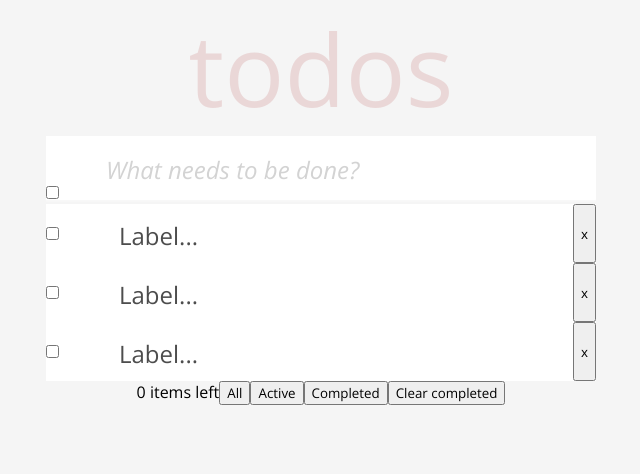
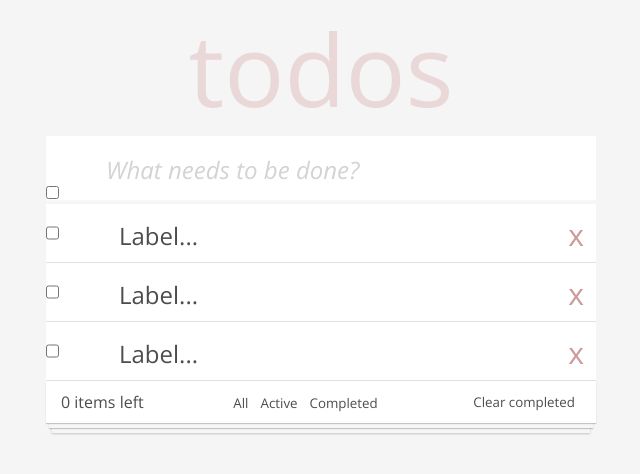
Before and after one commit to MariuszWalusiak/react-todos-app, a React (Create React App) app in the folder todo/: page / in a window 1280 px wide. Shown: the top 474 px of the page, without its empty margins (319-959 px from the left). Built offline with nearby package versions, Linux system fonts and the light colour scheme.

Commit message:
styles in progress II

```diff
--- a/todo/src/compontents/Filter.js
+++ b/todo/src/compontents/Filter.js
@@ -1,12 +1,17 @@
 import React from "react"
+import styles from './styles/Filter.module.css'
+
+
 
 export const Filter = () => {
     return (
-        <div>
+        <div className={styles.filter}>
             <span>0 items left</span>
-            <button>All</button>
-            <button>Active</button>
-            <button>Completed</button>
+            <div>
+                <button >All</button>
+                <button>Active</button>
+                <button>Completed</button>
+            </div>
             <button>Clear completed</button>
         </div>
     )
--- /dev/null
+++ b/todo/src/compontents/styles/Filter.module.css
@@ -0,0 +1,19 @@
+.filter {
+  width: 550px;
+  display: flex;
+  justify-content: space-between;
+  padding: 10px 15px;
+  box-shadow: 0 1px 1px rgb(0 0 0 / 20%), 0 8px 0 -3px #f6f6f6, 0 9px 1px -3px rgb(0 0 0 / 20%), 0 16px 0 -6px #f6f6f6, 0 17px 2px -6px rgb(0 0 0 / 20%);;
+  background-color: #fff;
+  color:#4d4d4d;
+}
+
+.filter button {
+    border: none;
+    background-color: #fff;
+    color: inherit
+}
+.filterActive button {
+    background-color: red;
+    border: 1px solid #777777
+}
--- a/todo/src/compontents/styles/Tasks.module.css
+++ b/todo/src/compontents/styles/Tasks.module.css
@@ -1,19 +1,28 @@
-.li{
-    width: 550px;
-    height:  59px;
-    background-color: white;
-    list-style-type:none;
-    display:flex;
-    justify-content: flex-start;
-  }
+.li {
+  width: 550px;
+  height: 59px;
+  background-color: white;
+  list-style-type: none;
+  display: flex;
+  justify-content: flex-start;
+  border-bottom: 1px solid rgba(128, 128, 128, 0.24);
+}
 
 .button {
-justify-self:flex-end;
+  width: 40px;
+  height: 40px;
+  justify-self: flex-end;
+  border: 0px;
+  background-color: white;
+  color: #cc9a9a;
+  font-size: 30px;
+  padding: 10px;
+  margin-bottom: 20px;
 }
 
 .label {
-    flex:1;
-    font-size:24px ;
-    padding: 15px 15px  15px 60px;
-    color: #4d4d4d;;
+  flex: 1;
+  font-size: 24px;
+  padding: 15px 15px 15px 60px;
+  color: #4d4d4d;
 }
```
Also changed, not shown: 1 other file (tests, documents, lock files or other folders).
